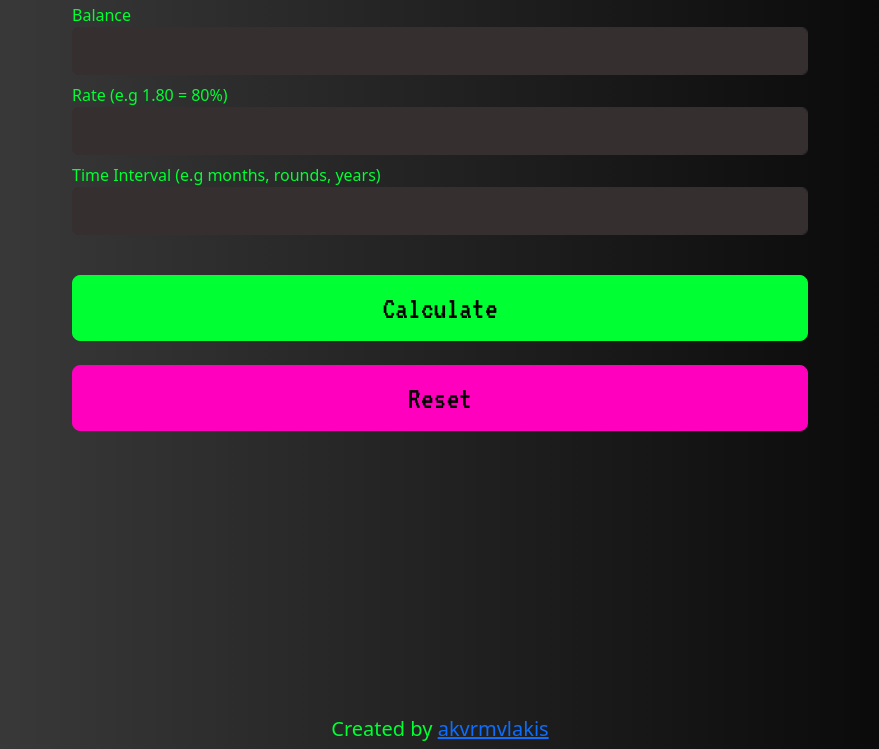
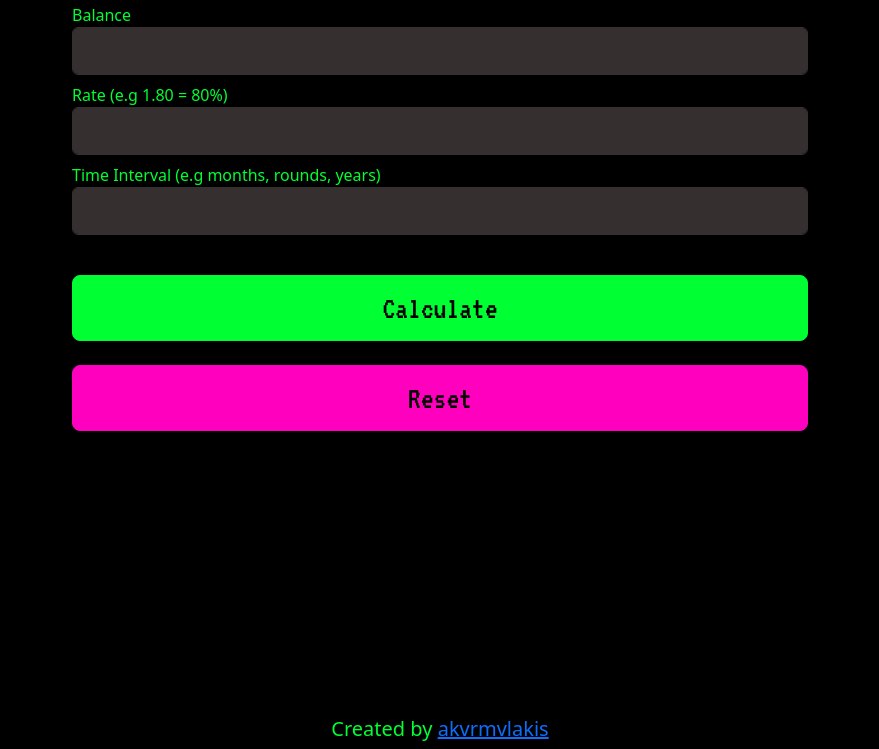
Before and after one commit to akvrmvlakis/compounding-app, a plain HTML site: page index.html in a window 1280 px wide. Shown: the part 51-800 px from the top of the page, without its empty margins (200-1079 px from the left). Drawn offline with nearby package versions, Linux system fonts and the light colour scheme.

Commit message:
Changed background color.

```diff
--- a/styles.css
+++ b/styles.css
@@ -1,10 +1,7 @@
-@import url('https://fonts.googleapis.com/css2?family=Poppins:ital,wght@0,100;0,200;0,300;0,400;0,500;0,600;0,700;0,800;0,900;1,100;1,200;1,300;1,400;1,500;1,600;1,700;1,800;1,900&family=VT323&display=swap');
+@import url("https://fonts.googleapis.com/css2?family=Poppins:ital,wght@0,100;0,200;0,300;0,400;0,500;0,600;0,700;0,800;0,900;1,100;1,200;1,300;1,400;1,500;1,600;1,700;1,800;1,900&family=VT323&display=swap");
 
 body {
-  background-color: #000000;  /* fallback for old browsers */
-  background: -webkit-linear-gradient(to right, #434343, #000000);  /* Chrome 10-25, Safari 5.1-6 */
-  background: linear-gradient(to right, #434343, #000000); /* W3C, IE 10+/ Edge, Firefox 16+, Chrome 26+, Opera 12+, Safari 7+ */
-
+  background-color: #000;
 }
 
 input.form-control {
@@ -16,7 +13,7 @@ input.form-control {
 }
 
 h1.display-6.fw-bold.text-center {
-  font-family: 'VT323', monospace;
+  font-family: "VT323", monospace;
   font-size: 2rem;
   color: rgb(0, 255, 51);
 }
@@ -25,7 +22,7 @@ button.btn.btn-lg.btn-primary.w-100.calculate {
   background-color: rgb(0, 255, 51);
   border-color: rgb(0, 255, 51);
   color: #000;
-  font-family: 'VT323', monospace;
+  font-family: "VT323", monospace;
   font-size: 2rem;
 }
 
@@ -33,7 +30,7 @@ button.btn.btn-lg.btn-danger.w-100.mt-4.reset {
   background-color: rgb(255, 0, 191);
   border-color: rgb(255, 0, 191);
   color: #000;
-  font-family: 'VT323', monospace;
+  font-family: "VT323", monospace;
   font-size: 2rem;
 }
 
@@ -41,7 +38,9 @@ label.mt-2 {
   color: rgb(0, 255, 51);
 }
 
-input#value1, input#value2, input#value3 {
+input#value1,
+input#value2,
+input#value3 {
   background-color: rgb(53, 47, 47);
   border-color: rgb(53, 47, 47);
   color: rgb(0, 255, 51);
@@ -54,5 +53,5 @@ h5.text-center.fixed-bottom {
 div#d {
   color: rgb(0, 255, 51);
   font-size: 3rem;
-  font-family: 'VT323', monospace;
+  font-family: "VT323", monospace;
 }
```
